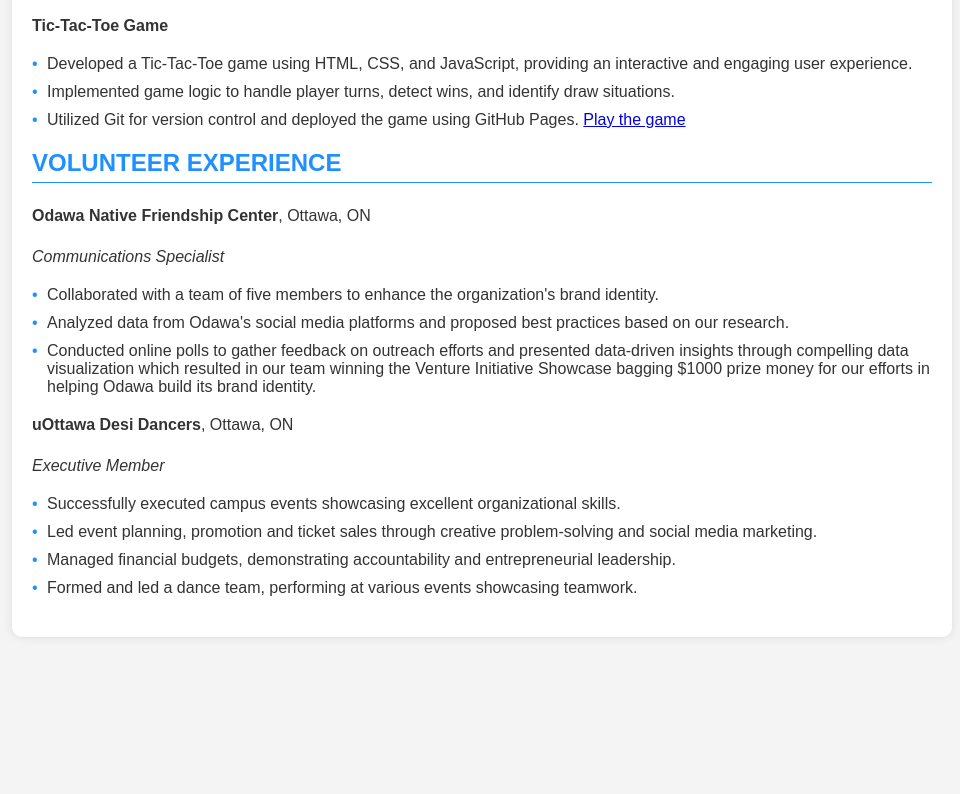
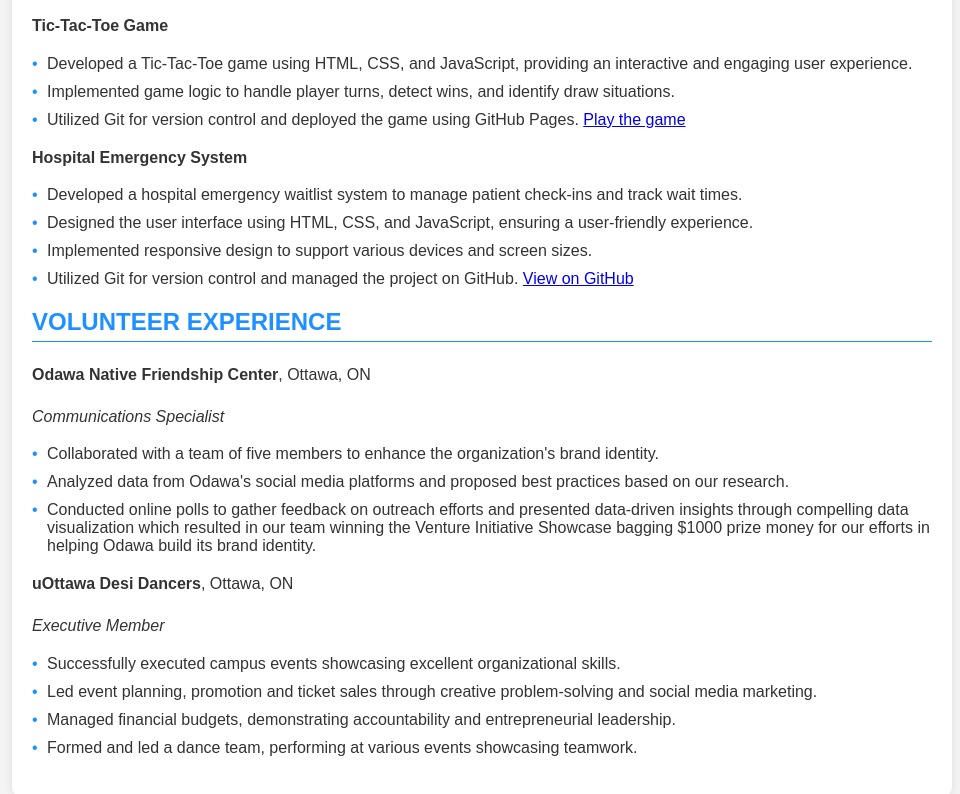
Before and after one commit to nimishaayappa/Portfolio, a plain HTML site: page public/resume.html in a window 1280 px wide. Shown: the part 1042-1836 px from the top of the page, without its empty margins (158-1118 px from the left). Before the commit the page ends 1699 px from the top, so only its background shows below. Drawn offline with Linux system fonts and the light colour scheme.

Commit message:
Added hospital emergency system under projects

```diff
--- a/public/resume.html
+++ b/public/resume.html
@@ -19,11 +19,9 @@
     </div>
     <div class="container">
 
-        <!-- <h1>Nimisha Ayappa</h1> -->
         <div class="contact-info" href="#contact">
             <p><span>Location:</span> Ottawa, Canada</p>
         </div>
-
 
         <section id="education">
             <h2>EDUCATION</h2>
@@ -73,6 +71,13 @@
                 <li>Utilized Git for version control and deployed the game using GitHub Pages. <a href="tictactoe_index.html">Play the game</a></li>
             </ul>
 
+            <p><strong>Hospital Emergency System</strong></p>
+            <ul>
+                <li>Developed a hospital emergency waitlist system to manage patient check-ins and track wait times.</li>
+                <li>Designed the user interface using HTML, CSS, and JavaScript, ensuring a user-friendly experience.</li>
+                <li>Implemented responsive design to support various devices and screen sizes.</li>
+                <li>Utilized Git for version control and managed the project on GitHub. <a href="https://github.com/KavinTheG/emergency_waitlist.git">View on GitHub</a></li>
+            </ul>
         </section>
 
         <section id="volunteer-experience">
```
